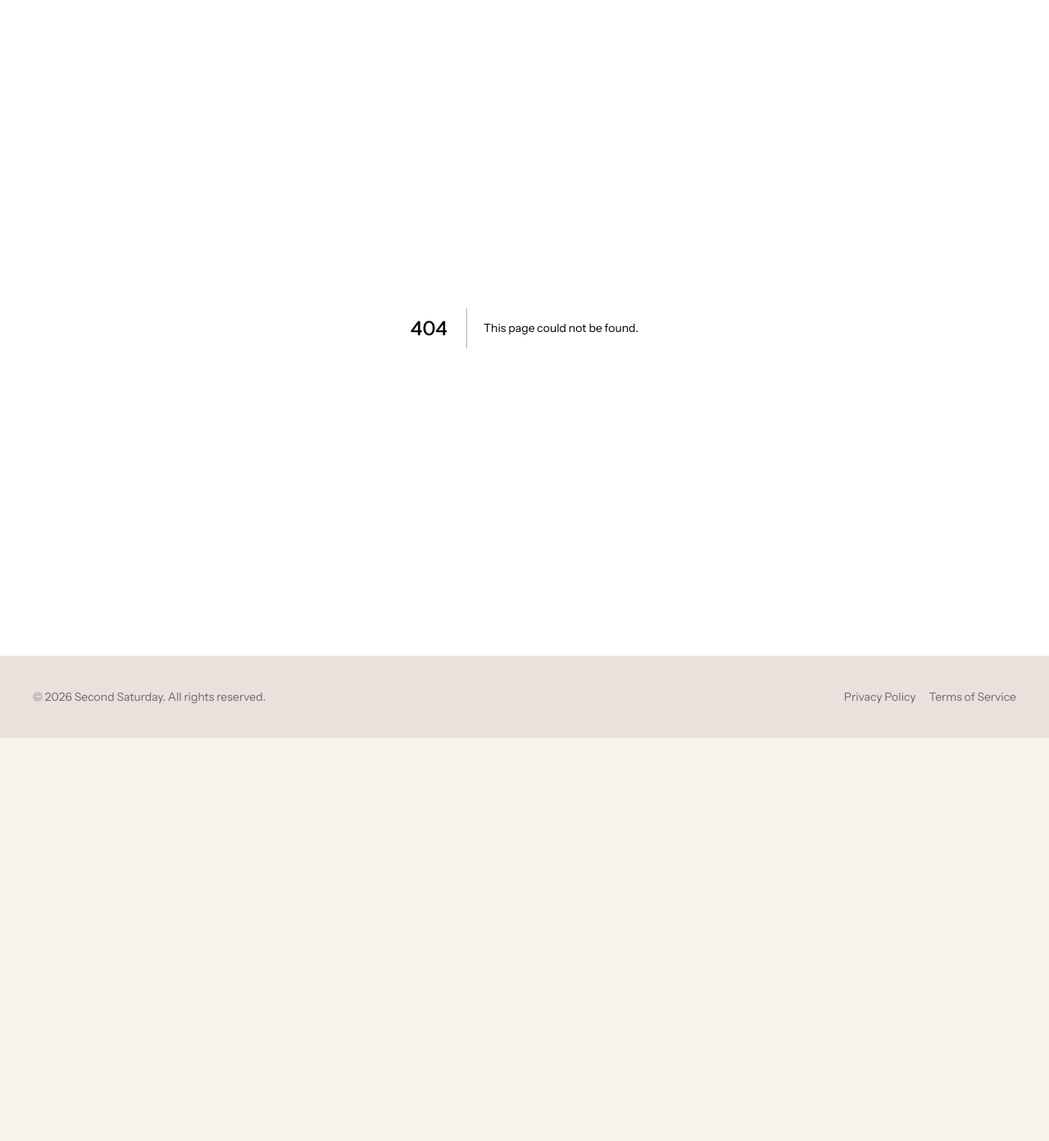
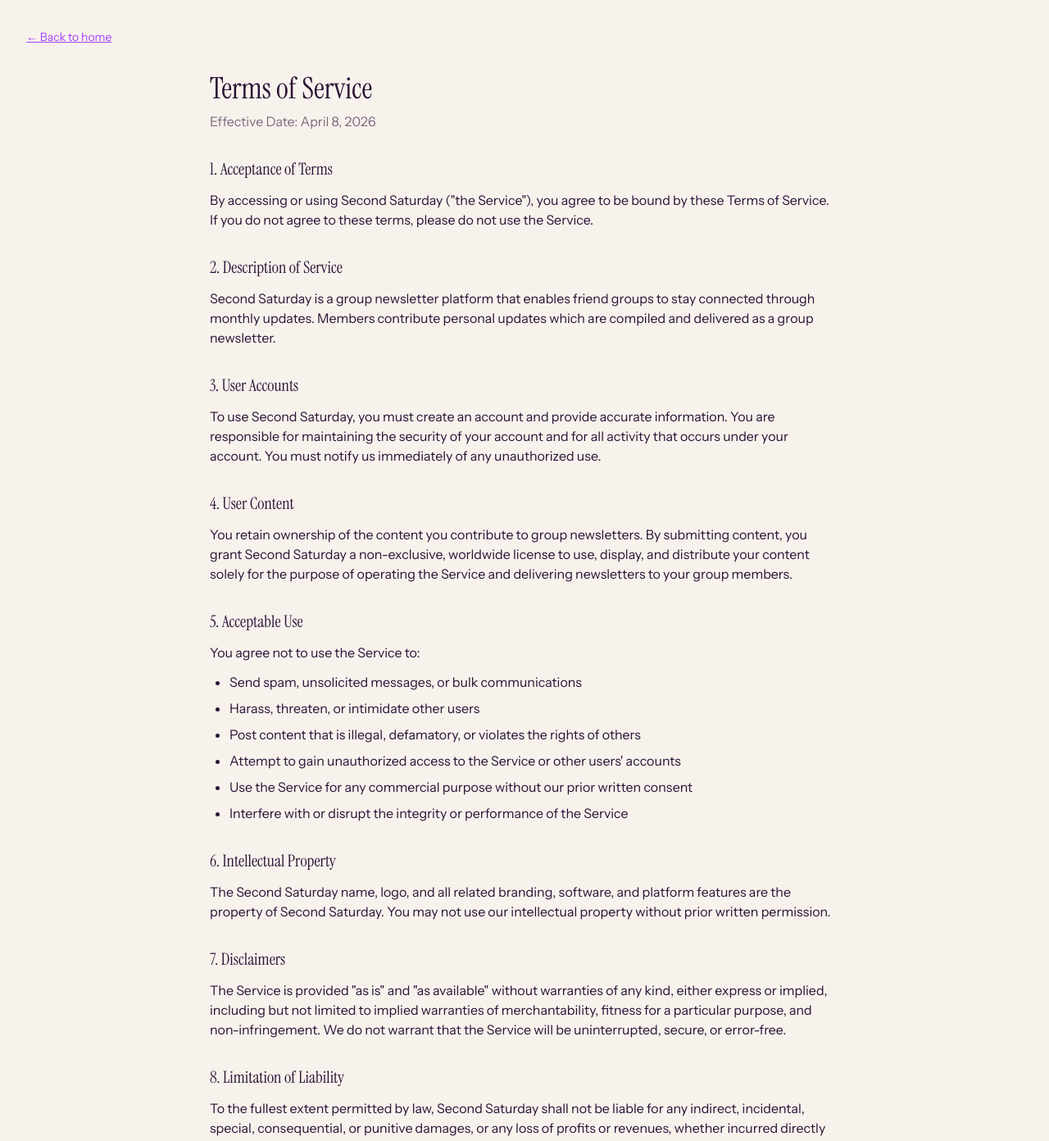
Before and after one commit to SecondSaturday/2s6y-marketing, a Next.js app: page /terms in a window 1280 px wide. Before the commit this address had no page. Shown: the top 1392 px of the page at 82% size. Before the commit the page ends 900 px from the top, so only its background shows below. Built offline with nearby package versions, Linux system fonts and the light colour scheme.

Commit message:
feat: add Terms of Service page

```diff
--- /dev/null
+++ b/app/(legal)/terms/page.tsx
@@ -0,0 +1,169 @@
+import type { Metadata } from "next";
+
+export const metadata: Metadata = {
+  title: "Terms of Service | Second Saturday",
+  description:
+    "Terms and conditions for using the Second Saturday group newsletter platform.",
+  robots: "index, follow",
+};
+
+export default function TermsOfServicePage() {
+  return (
+    <>
+      <h1 className="text-3xl md:text-4xl font-serif mb-2">
+        Terms of Service
+      </h1>
+      <p className="text-base-content/60 mb-8">
+        Effective Date: April 8, 2026
+      </p>
+
+      <section className="mb-8">
+        <h2 className="text-xl font-serif mb-3">1. Acceptance of Terms</h2>
+        <p>
+          By accessing or using Second Saturday (&quot;the Service&quot;), you
+          agree to be bound by these Terms of Service. If you do not agree to
+          these terms, please do not use the Service.
+        </p>
+      </section>
+
+      <section className="mb-8">
+        <h2 className="text-xl font-serif mb-3">
+          2. Description of Service
+        </h2>
+        <p>
+          Second Saturday is a group newsletter platform that enables friend
+          groups to stay connected through monthly updates. Members contribute
+          personal updates which are compiled and delivered as a group newsletter.
+        </p>
+      </section>
+
+      <section className="mb-8">
+        <h2 className="text-xl font-serif mb-3">3. User Accounts</h2>
+        <p>
+          To use Second Saturday, you must create an account and provide accurate
+          information. You are responsible for maintaining the security of your
+          account and for all activity that occurs under your account. You must
+          notify us immediately of any unauthorized use.
+        </p>
+      </section>
+
+      <section className="mb-8">
+        <h2 className="text-xl font-serif mb-3">4. User Content</h2>
+        <p>
+          You retain ownership of the content you contribute to group
+          newsletters. By submitting content, you grant Second Saturday a
+          non-exclusive, worldwide license to use, display, and distribute your
+          content solely for the purpose of operating the Service and delivering
+          newsletters to your group members.
+        </p>
+      </section>
+
+      <section className="mb-8">
+        <h2 className="text-xl font-serif mb-3">5. Acceptable Use</h2>
+        <p className="mb-3">You agree not to use the Service to:</p>
+        <ul className="list-disc pl-6 space-y-2">
+          <li>Send spam, unsolicited messages, or bulk communications</li>
+          <li>
+            Harass, threaten, or intimidate other users
+          </li>
+          <li>
+            Post content that is illegal, defamatory, or violates the rights of
+            others
+          </li>
+          <li>
+            Attempt to gain unauthorized access to the Service or other
+            users&apos; accounts
+          </li>
+          <li>
+            Use the Service for any commercial purpose without our prior written
+            consent
+          </li>
+          <li>
+            Interfere with or disrupt the integrity or performance of the Service
+          </li>
+        </ul>
+      </section>
+
+      <section className="mb-8">
+        <h2 className="text-xl font-serif mb-3">
+          6. Intellectual Property
+        </h2>
+        <p>
+          The Second Saturday name, logo, and all related branding, software, and
+          platform features are the property of Second Saturday. You may not use
+          our intellectual property without prior written permission.
+        </p>
+      </section>
+
+      <section className="mb-8">
+        <h2 className="text-xl font-serif mb-3">7. Disclaimers</h2>
+        <p>
+          The Service is provided &quot;as is&quot; and &quot;as available&quot;
+          without warranties of any kind, either express or implied, including
+          but not limited to implied warranties of merchantability, fitness for a
+          particular purpose, and non-infringement. We do not warrant that the
+          Service will be uninterrupted, secure, or error-free.
+        </p>
+      </section>
+
+      <section className="mb-8">
+        <h2 className="text-xl font-serif mb-3">
+          8. Limitation of Liability
+        </h2>
+        <p>
+          To the fullest extent permitted by law, Second Saturday shall not be
+          liable for any indirect, incidental, special, consequential, or
+          punitive damages, or any loss of profits or revenues, whether incurred
+          directly or indirectly, or any loss of data, use, goodwill, or other
+          intangible losses resulting from your use of the Service.
+        </p>
+      </section>
+
+      <section className="mb-8">
+        <h2 className="text-xl font-serif mb-3">9. Termination</h2>
+        <p>
+          We reserve the right to suspend or terminate your account and access to
+          the Service at our sole discretion, without notice, for conduct that we
+          believe violates these Terms or is harmful to other users, us, or third
+          parties. You may also delete your account at any time by contacting us.
+        </p>
+      </section>
+
+      <section className="mb-8">
+        <h2 className="text-xl font-serif mb-3">
+          10. Changes to These Terms
+        </h2>
+        <p>
+          We may modify these Terms at any time. We will notify you of material
+          changes by posting the updated terms on our website and updating the
+          effective date. Your continued use of the Service after changes are
+          posted constitutes acceptance of the updated terms.
+        </p>
+      </section>
+
+      <section className="mb-8">
+        <h2 className="text-xl font-serif mb-3">11. Governing Law</h2>
+        <p>
+          These Terms shall be governed by and construed in accordance with the
+          laws of the United States, without regard to conflict of law
+          principles.
+        </p>
+      </section>
+
+      <section className="mb-8">
+        <h2 className="text-xl font-serif mb-3">12. Contact Us</h2>
+        <p>
+          If you have any questions about these Terms of Service, please contact
+          us at{" "}
+          <a
+            href="mailto:hello@secondsaturday.app"
+            className="link link-primary"
+          >
+            hello@secondsaturday.app
+          </a>
+          .
+        </p>
+      </section>
+    </>
+  );
+}
```
